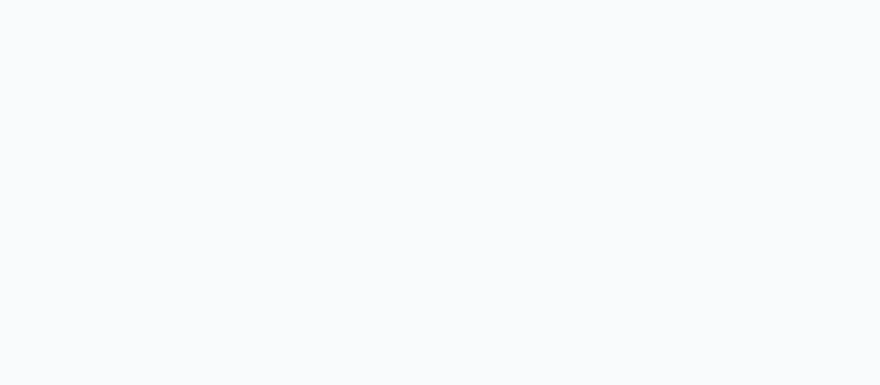
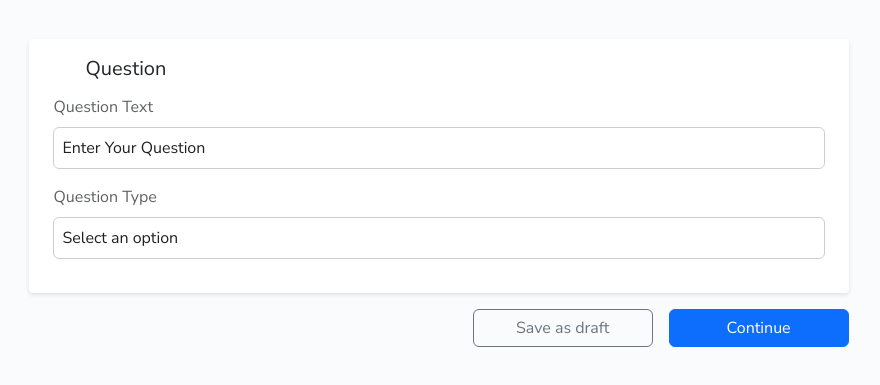
Before and after one commit to RahaDrb/mirage-ui-form, a React (Create React App) app: page /question/1 in a window 1280 px wide. Before the commit this address had no page. Shown: the part 141-526 px from the top of the page, without its empty margins (201-1081 px from the left). Built offline with nearby package versions, Linux system fonts and the light colour scheme; what miragejs would draw is missing.

Commit message:
bugs
Changelog: fixed

```diff
--- a/src/App.tsx
+++ b/src/App.tsx
@@ -17,6 +17,7 @@ function App(): JSX.Element {
                         <Routes>
                             <Route path="/" element={<MainFormWrapper />} />
                             <Route path="/questions/:id" element={<QuestionDetails />} />
+                            <Route path="/question/:id" element={<MainFormWrapper />} />
                         </Routes>
                     </Layout>
                 </div>
--- a/src/components/form/FormButtons.tsx
+++ b/src/components/form/FormButtons.tsx
@@ -3,22 +3,24 @@ import CommonButton from '../common/CommonButton';
 
 interface FormButtonsProps {
     onClick: MouseEventHandler<HTMLButtonElement>;
+    secondaryText: string;
+    primaryText: string;
 }
 
-function FormButtons({onClick}: FormButtonsProps): JSX.Element {
+function FormButtons({onClick, secondaryText, primaryText}: FormButtonsProps): JSX.Element {
     return (
         <div className={'form-buttons d-flex align-items-center justify-content-end gap-3'}>
             <CommonButton
                 variant={'outline-secondary'}
                 type={'button'}
-                text={'Save as Draft'}
+                text={secondaryText}
                 className={'form-submit-button'}
                 onClick={onClick}
             />
             <CommonButton
                 variant={'primary'}
                 type={'submit'}
-                text={'Continue'}
+                text={primaryText}
                 className={'form-submit-button'}
             />
         </div>
--- a/src/components/form/MainFormWrapper.tsx
+++ b/src/components/form/MainFormWrapper.tsx
@@ -78,6 +78,8 @@ function MainFormWrapper() {
                 onSubmit={handleSubmit}>
                 <FormBox/>
                 <FormButtons
+                    secondaryText={'Save as draft'}
+                    primaryText={'Continue'}
                     onClick={handleDraft}/>
             </form>
             {!!errorId && !checkEmptyString(toastMsg) ?
--- a/src/components/questionSingle/QuestionDetails.tsx
+++ b/src/components/questionSingle/QuestionDetails.tsx
@@ -1,22 +1,23 @@
-import React, { useEffect, useState } from 'react';
-import { useNavigate, useParams } from 'react-router-dom';
+import React, {useEffect, useState} from 'react';
+import {useNavigate, useParams} from 'react-router-dom';
 import useQuestionQuery from '../../queries/useQuestionStore';
 import TypeSwitcher from './TypeSwitcher';
 import CommonButton from '../common/CommonButton';
 import axios from 'axios';
-import { useUIStore } from '../../stores/useUIStore';
-import { useErrorStore } from '../../stores/useErrorStore';
-import { checkEmptyString } from '../../functions/main';
+import {useUIStore} from '../../stores/useUIStore';
+import {useErrorStore} from '../../stores/useErrorStore';
+import {checkEmptyString} from '../../functions/main';
 import CommonToast from '../common/CommonToast';
 import Loading from "../common/Loading";
+import FormButtons from "../form/FormButtons";
 
 function QuestionDetails(): React.JSX.Element {
-    const { id } = useParams();
+    const {id} = useParams();
     const navigate = useNavigate();
-    const { option, checkedArr } = useUIStore();
-    const { setErrorId, setErrorMessage } = useErrorStore();
+    const {option, checkedArr} = useUIStore();
+    const {setErrorId, setErrorMessage} = useErrorStore();
     const [toastMsg, setToastMsg] = useState<string>('');
-    const { data, isLoading, error } = useQuestionQuery(id);
+    const {data, isLoading, error} = useQuestionQuery(id);
 
     const handleSubmit = async (e: React.FormEvent<HTMLFormElement>) => {
         e.preventDefault();
@@ -29,9 +30,9 @@ function QuestionDetails(): React.JSX.Element {
                     return;
                 }
                 body = {
-                    questionId: parseInt(id as string),
-                selectedChoiceId: option,
-            };
+                    questionId: id,
+                    selectedChoiceId: option,
+                };
             } else {
                 if (!checkedArr || checkedArr.length < 1) {
                     setErrorId(4);
@@ -40,8 +41,8 @@ function QuestionDetails(): React.JSX.Element {
                 }
                 body = {
                     questionId: parseInt(id as string),
-                selectedChoiceIds: checkedArr,
-            };
+                    selectedChoiceIds: checkedArr,
+                };
             }
             await axios.post('/api/responses', body);
             navigate('/');
@@ -56,7 +57,8 @@ function QuestionDetails(): React.JSX.Element {
     }
 
     if (error) {
-        return <CommonToast error={"Error"} close={() => {}} className="mt-3" />;
+        return <CommonToast error={"Error"} close={() => {
+        }} className="mt-3"/>;
     }
 
     return (
@@ -64,14 +66,17 @@ function QuestionDetails(): React.JSX.Element {
             <form onSubmit={handleSubmit}>
                 <div className={'main-layout-wrapper-inner mb-3'}>
                     <h4>{data?.question?.questionText}</h4>
-                    <TypeSwitcher data={data} />
+                    <TypeSwitcher data={data}/>
                 </div>
-                <div className={'form-buttons d-flex align-items-center justify-content-end gap-3'}>
-                    <CommonButton text={'Submit'} variant={'primary'} type={'submit'} />
-                </div>
+                <FormButtons
+                    primaryText={'Save'}
+                    secondaryText={'Back'}
+                    onClick={() => {
+                        navigate(`/question/${id}`)
+                    }}/>
             </form>
             {checkEmptyString(toastMsg) ? null : (
-                <CommonToast error={toastMsg} close={() => setToastMsg('')} className="mt-3" />
+                <CommonToast error={toastMsg} close={() => setToastMsg('')} className="mt-3"/>
             )}
         </>
     );
--- a/src/components/questionSingle/TypeSwitcher.tsx
+++ b/src/components/questionSingle/TypeSwitcher.tsx
@@ -16,13 +16,10 @@ function TypeSwitcher({data}: TypeSwitcherProps): JSX.Element {
     const {errorId, errorMessage, resetErrors} = useErrorStore();
 
     const findDefault = (multiple: boolean = false) => {
-
         if (multiple) {
             if (!data?.question?.choices) return [];
-
             return data.question.choices.filter((s) => s.checked).map((v) => v.id);
         }
-
         return data.question?.choices.find((s) => s.checked)?.id;
     };
 
@@ -39,7 +36,7 @@ function TypeSwitcher({data}: TypeSwitcherProps): JSX.Element {
             default:
                 break;
         }
-    }, [data, setOption, setCheckedArr]);
+    }, [data]);
 
     const handleChosen = (val: string | boolean, id?: number | string) => {
         setOption(Number(id));
@@ -72,7 +69,10 @@ function TypeSwitcher({data}: TypeSwitcherProps): JSX.Element {
                             name: c.text,
                         }))}
                         value={option}
-                        onChange={setOption}
+                        onChange={e => {
+                            setOption(e)
+                            resetErrors()
+                        }}
                     />
                 );
             case 2:
@@ -83,7 +83,7 @@ function TypeSwitcher({data}: TypeSwitcherProps): JSX.Element {
                         id={c.id?.toString()}
                         type={'checkbox'}
                         label={c.text}
-                        value={checkedArr?.includes(c.id)}
+                        value={checkedArr?.includes(c.id ?? 0)}
                         setValue={handleCheckedItems}
                     />
                 ));
--- a/src/stores/useUIStore.js
+++ /dev/null
@@ -1,8 +0,0 @@
-import {create} from 'zustand';
-
-export const useUIStore = create((set) => ({
-    option: '',
-    setOption: (value) => set({option: value}),
-    checkedArr: [],
-    setCheckedArr: (value) => set({checkedArr: value}),
-}))
--- /dev/null
+++ b/src/stores/useUIStore.ts
@@ -0,0 +1,24 @@
+import {create} from 'zustand';
+import {StateCreator} from "zustand/index";
+import {Choice, FormState, OptionObject} from "../common/interfaces";
+import {defaultChoice} from "./useFormStore";
+
+interface UIState {
+    option: number;
+    checkedArr: number[];
+    setOption: (value: number) => void;
+    setCheckedArr: (value: number[]) => void;
+}
+
+const initialData: Omit<UIState, 'setOption' | 'setCheckedArr'> = {
+    option: 0,
+    checkedArr: []
+};
+
+const createUIStore: StateCreator<UIState> = (set) => ({
+    ...initialData,
+    setOption: (value: number) => set({option: value}),
+    setCheckedArr: (value: number[]) => set({checkedArr: value}),
+});
+
+export const useUIStore = create<UIState>(createUIStore);
```
